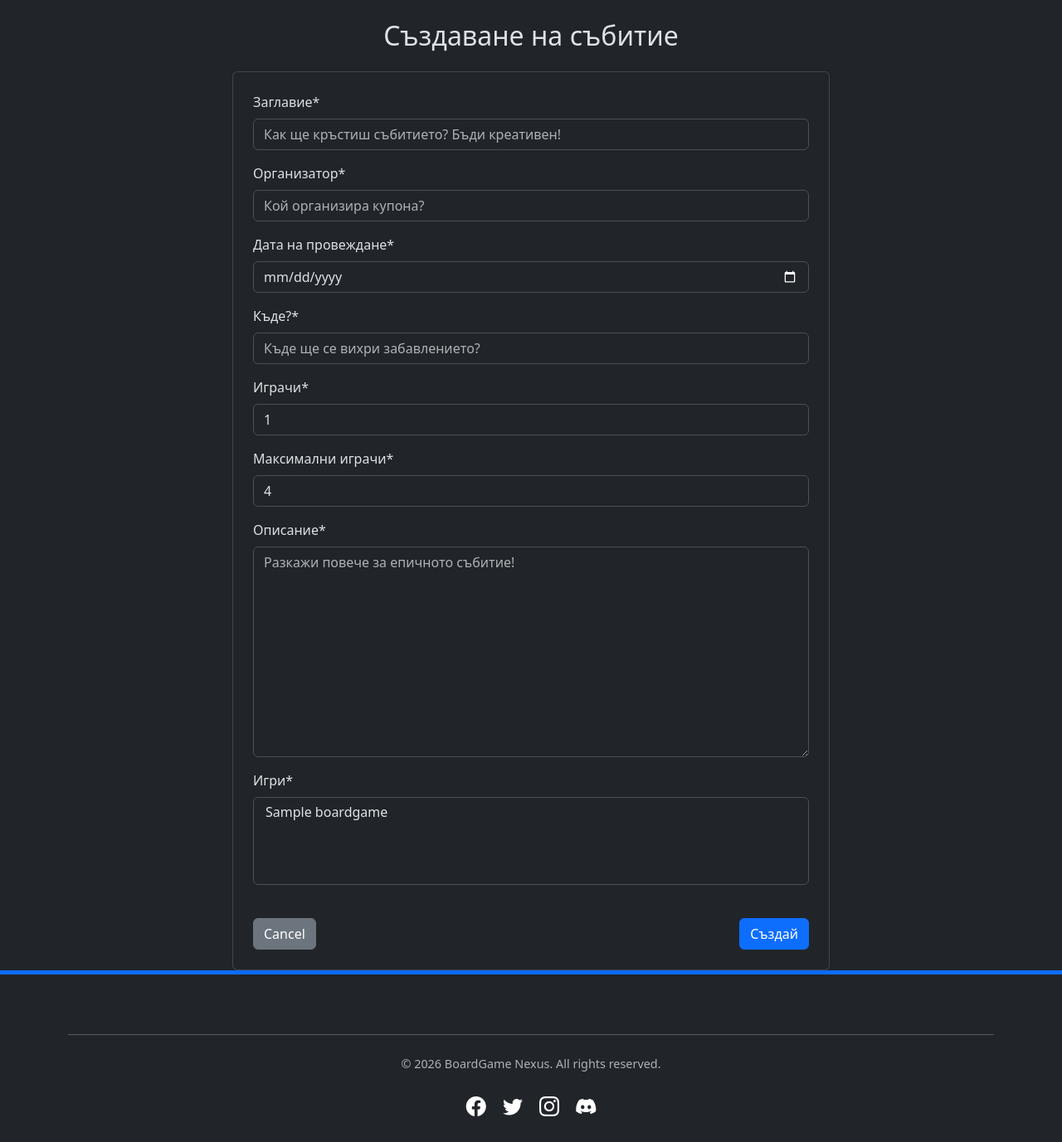
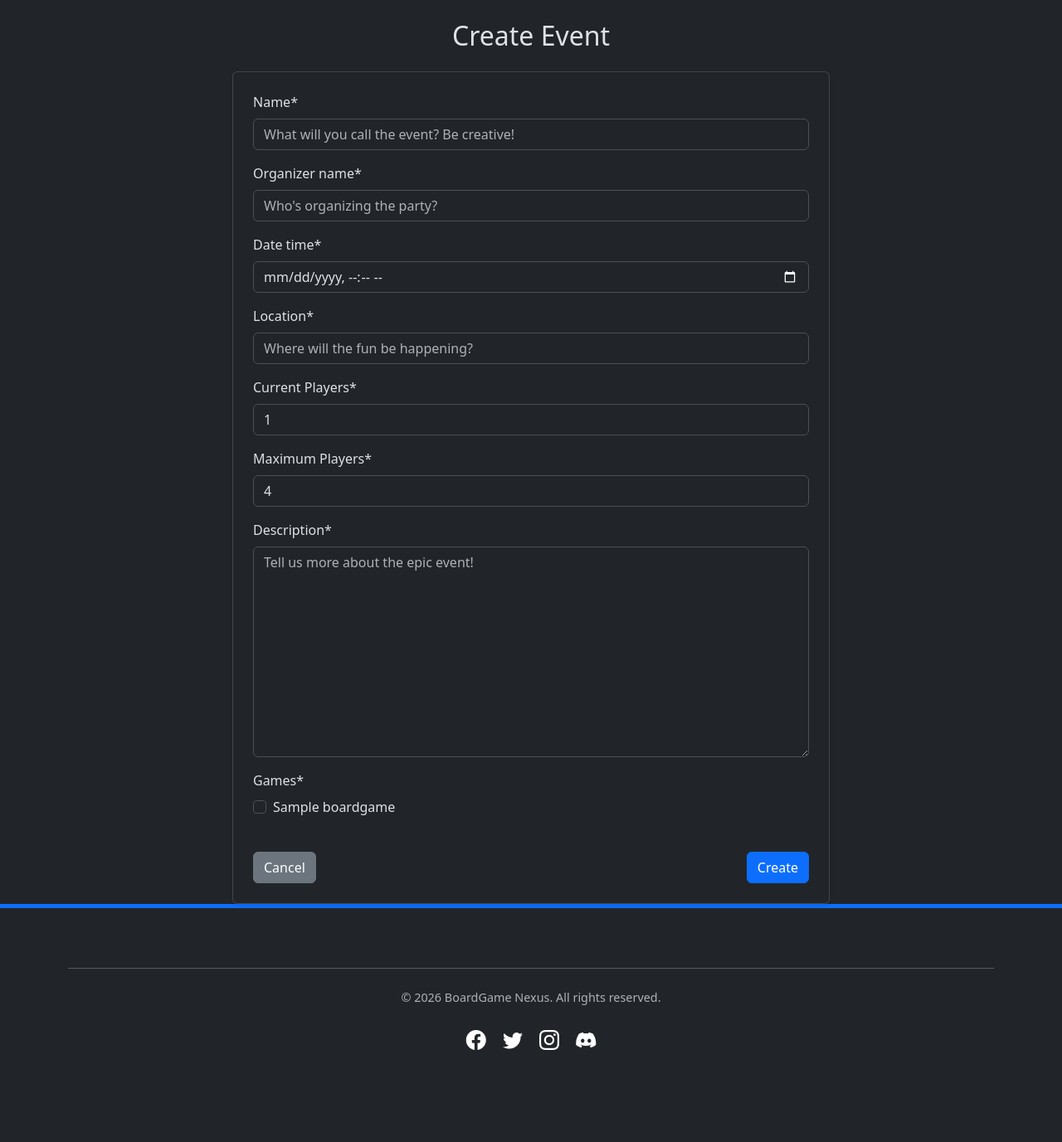
Before and after one commit to GospodinovPetar/BoardGameNexus, a Django app: page /events/add/ in a window 1280 px wide. Shown: the part 86-1463 px from the top of the page at 83% size. After the commit the page ends 1352 px from the top, so only its background shows below. Run offline with Django 5.2, Linux system fonts and the light colour scheme; tables that the repository leaves empty hold one stand-in row (values such as "Sample post"); some libraries are stand-ins or nearby versions.

Commit message:
Finishing touches

```diff
--- a/events/forms.py
+++ b/events/forms.py
@@ -8,10 +8,10 @@ class EventSearchForm(forms.Form):
     name = forms.CharField(
         max_length=100,
         required=False,
-        label="Име на събитие",
+        label="Event Name",
         widget=forms.TextInput(
             attrs={
-                "placeholder": "Търсене по име на събитие...",
+                "placeholder": "Search by event name...",
                 "class": "form-control",
             }
         ),
@@ -19,39 +19,39 @@ class EventSearchForm(forms.Form):
     organizer_name = forms.CharField(
         max_length=100,
         required=False,
-        label="Организатор",
+        label="Organizer",
         widget=forms.TextInput(
             attrs={
-                "placeholder": "Име на организатор...",
+                "placeholder": "Organizer name...",
                 "class": "form-control",
             }
         ),
     )
     location = forms.MultipleChoiceField(
         required=False,
-        label="Локация",
+        label="Location",
         widget=forms.CheckboxSelectMultiple,
     )
     min_players = forms.IntegerField(
         required=False,
-        label="Мин. играчи",
+        label="Min. Players",
         widget=forms.NumberInput(attrs={"placeholder": "1", "class": "form-control"}),
     )
     max_players = forms.IntegerField(
         required=False,
-        label="Макс. играчи",
+        label="Max. Players",
         widget=forms.NumberInput(attrs={"placeholder": "100", "class": "form-control"}),
     )
     date_time_before = forms.DateTimeField(
         required=False,
-        label="Преди дата и час",
+        label="Before Date and Time",
         widget=forms.DateTimeInput(
             attrs={"type": "datetime-local", "class": "form-control"}
         ),
     )
     date_time_after = forms.DateTimeField(
         required=False,
-        label="След дата и час",
+        label="After Date and Time",
         widget=forms.DateTimeInput(
             attrs={"type": "datetime-local", "class": "form-control"}
         ),
@@ -59,7 +59,7 @@ class EventSearchForm(forms.Form):
     games = forms.ModelMultipleChoiceField(
         queryset=BoardGame.objects.all(),
         required=False,
-        label="Игри",
+        label="Games",
         widget=forms.CheckboxSelectMultiple,
     )
 
@@ -71,23 +71,23 @@ class EventSearchForm(forms.Form):
         ]
 
     SORT_CHOICES = [
-        ("name", "Име (А-Я)"),
-        ("-name", "Име (Я-А)"),
-        ("date_time", "Дата (стари първо)"),
-        ("-date_time", "Дата (нови първо)"),
-        ("organizer_name", "Организатор (А-Я)"),
-        ("-organizer_name", "Организатор (Я-А)"),
-        ("location", "Локация (А-Я)"),
-        ("-location", "Локация (Я-А)"),
-        ("current_players", "Текущи играчи (възходящ)"),
-        ("-current_players", "Текущи играчи (низходящ)"),
-        ("max_players", "Макс. играчи (възходящ)"),
-        ("-max_players", "Макс. играчи (низходящ)"),
+        ("name", "Name (A-Z)"),
+        ("-name", "Name (Z-A)"),
+        ("date_time", "Date (Oldest First)"),
+        ("-date_time", "Date (Newest First)"),
+        ("organizer_name", "Organizer (A-Z)"),
+        ("-organizer_name", "Organizer (Z-A)"),
+        ("location", "Location (A-Z)"),
+        ("-location", "Location (Z-A)"),
+        ("current_players", "Current Players (Asc)"),
+        ("-current_players", "Current Players (Desc)"),
+        ("max_players", "Max Players (Asc)"),
+        ("-max_players", "Max Players (Desc)"),
     ]
     sort_by = forms.ChoiceField(
         choices=SORT_CHOICES,
         required=False,
-        label="Сортирай по",
+        label="Sort By",
         widget=forms.Select(attrs={"class": "form-select"}),
     )
 
@@ -106,40 +106,28 @@ class EventForm(forms.ModelForm):
             "games",
         ]
         widgets = {
-            "date_time": forms.DateInput(
-                attrs={"class": "form-control", "type": "date"}
+            "date_time": forms.DateTimeInput(
+                attrs={"class": "form-control", "type": "datetime-local"}
             ),
             "name": forms.TextInput(
-                attrs={"placeholder": "Как ще кръстиш събитието? Бъди креативен!"}
+                attrs={"placeholder": "What will you call the event? Be creative!"}
             ),
             "organizer_name": forms.TextInput(
-                attrs={"placeholder": "Кой организира купона?"}
+                attrs={"placeholder": "Who's organizing the party?"}
             ),
             "location": forms.TextInput(
-                attrs={"placeholder": "Къде ще се вихри забавлението?"}
+                attrs={"placeholder": "Where will the fun be happening?"}
             ),
             "current_players": forms.NumberInput(
-                attrs={"placeholder": "Колко героя вече са се записали?"}
+                attrs={"placeholder": "How many heroes have already signed up?"}
             ),
             "max_players": forms.NumberInput(
-                attrs={"placeholder": "Колко максимум могат да се включат?"}
+                attrs={"placeholder": "How many can join at most?"}
             ),
             "description": forms.Textarea(
-                attrs={"placeholder": "Разкажи повече за епичното събитие!"}
+                attrs={"placeholder": "Tell us more about the epic event!"}
             ),
-            "games": forms.SelectMultiple(
-                attrs={"placeholder": "Кои игри ще спасят положението?"}
-            ),
-        }
-        labels = {
-            "name": "Заглавие",
-            "organizer_name": "Организатор",
-            "date_time": "Дата на провеждане",
-            "location": "Къде?",
-            "current_players": "Играчи",
-            "max_players": "Максимални играчи",
-            "description": "Описание",
-            "games": "Игри",
+            "games": forms.CheckboxSelectMultiple(),
         }
 
     def clean(self):
@@ -152,15 +140,15 @@ class EventForm(forms.ModelForm):
             if current_players > max_players:
                 self.add_error(
                     "current_players",
-                    "Сегашните играчи надхвърлят максималния брой играчи.",
+                    "Current players cannot exceed maximum players.",
                 )
                 self.add_error(
                     "max_players",
-                    "Максималния брой играчи не може да е по-малък от сегашния.",
+                    "Maximum players cannot be less than current players.",
                 )
 
         if date_time is not None:
             if date_time < now():
-                self.add_error("date_time", "Датата не може да бъде в миналото.")
+                self.add_error("date_time", "Date cannot be in the past.")
 
         return cleaned_data
--- a/events/models.py
+++ b/events/models.py
@@ -23,13 +23,13 @@ class Event(models.Model):
     )
 
     current_players = models.PositiveIntegerField(
-        default=1, verbose_name="Текущ брой играчи"
+        default=1, verbose_name="Current Players"
     )
 
     max_players = models.PositiveIntegerField(
         default=4,
         validators=[MinValueValidator(2)],
-        verbose_name="Максимален брой места",
+        verbose_name="Maximum Players",
     )
 
     games = models.ManyToManyField(
--- a/events/views.py
+++ b/events/views.py
@@ -1,10 +1,9 @@
 from django.shortcuts import render, get_object_or_404, redirect
 from django.contrib import messages
 from django.urls import reverse
-from django.db.models import Q  # Import Q for complex lookups
-
 from events.forms import EventSearchForm, EventForm
 from events.models import Event
+from games.models import BoardGame
 
 
 def events_list(request):
@@ -63,7 +62,7 @@ def join_event(request, pk):
     joined_events = request.session.get("joined_events", [])
 
     if pk in joined_events:
-        messages.warning(request, "Вече сте се записали за това събитие!")
+        messages.warning(request, "You have already joined this event!")
         return redirect("events:events_list")
 
     if event.current_players < event.max_players:
@@ -72,10 +71,10 @@ def join_event(request, pk):
 
         joined_events.append(pk)
         request.session["joined_events"] = joined_events
-        messages.success(request, f"Успешно се присъединихте към {event.name}!")
+        messages.success(request, f"Successfully joined {event.name}!")
 
     else:
-        messages.error(request, "Съжаляваме, местата са запълнени.")
+        messages.error(request, "Sorry, all spots are filled.")
 
     return redirect("events:events_list")
 
@@ -87,12 +86,18 @@ def add_event(request):
             form.save()
             return redirect("events:events_list")
     else:
-        form = EventForm()
+        initial_data = {}
+        game_id = request.GET.get("game_id")
+        if game_id:
+            game = get_object_or_404(BoardGame, pk=game_id)
+            initial_data["games"] = [game]
+        form = EventForm(initial=initial_data)
 
     context = {
         "form": form,
-        "button_text": "Създай",
-        "page_title": f"Създаване на събитие",
+        "button_text": "Create",
+        "cancel_url": reverse("events:events_list"),
+        "page_title": "Create Event",
     }
     return render(request, "event_cud.html", context)
 
@@ -104,7 +109,7 @@ def edit_event(request, pk):
         form = EventForm(request.POST, instance=event)
         if form.is_valid():
             form.save()
-            messages.success(request, f"Успешно редактирахте {event.name}!")
+            messages.success(request, f"Successfully edited {event.name}!")
             return redirect("events:event_detail", pk=pk)
     else:
         form = EventForm(instance=event)
@@ -113,8 +118,9 @@ def edit_event(request, pk):
         "form": form,
         "event": event,
         "edit": True,
-        "page_title": f"Редактиране на {event.name}",
-        "button_text": "Редактирай",
+        "page_title": f"Edit {event.name}",
+        "button_text": "Edit",
+        "cancel_url": reverse("events:events_list"),
         "form_action_url": reverse("events:edit_event", kwargs={"pk": pk}),
     }
 
@@ -126,7 +132,7 @@ def delete_event(request, pk):
 
     if request.method == "POST":
         event.delete()
-        messages.success(request, f"Успешно изтрихте {event.name}!")
+        messages.success(request, f"Successfully deleted {event.name}!")
         return redirect("events:events_list")
     else:
         form = EventForm(instance=event)
@@ -138,9 +144,10 @@ def delete_event(request, pk):
         "event": event,
         "delete": True,
         "form_action_url": reverse("events:delete_event", kwargs={"pk": pk}),
-        "button_text": "Изтрий",
-        "page_title": f"Изтрий {event.name}",
-        "confirm_message": f"Сигурни ли сте, че искате да изтриете {event.name}? Това действие не може да бъде отменено!",
+        "button_text": "Delete",
+        "page_title": f"Delete {event.name}",
+        "cancel_url": reverse("events:events_list"),
+        "confirm_message": f"Are you sure you want to delete {event.name}? This action cannot be undone!",
     }
 
     return render(request, "event_cud.html", context)
--- a/games/views.py
+++ b/games/views.py
@@ -69,6 +69,7 @@ def add_game(request):
         "form": form,
         "page_title": "Добави нова игра",
         "button_text": "Добави",
+        "cancel_url": reverse("games:games"),
         "form_action_url": reverse("games:add_game"),
     }
 
@@ -91,6 +92,7 @@ def edit_game(request, pk):
         "edit": True,
         "page_title": f"Редактиране на {game.title}",
         "button_text": "Редактирай",
+        "cancel_url": reverse("games:games"),
         "form_action_url": reverse("games:edit_game", kwargs={"pk": pk}),
     }
 
@@ -115,6 +117,7 @@ def delete_game(request, pk):
         "form_action_url": reverse("games:delete_game", kwargs={"pk": pk}),
         "button_text": "Изтрий",
         "page_title": f"Изтрий {game.title}",
+        "cancel_url": reverse("games:games"),
         "confirm_message": f'Сигурни ли сте, че искате да изтриете "{game.title}"? Това действие не може да бъде отменено!',
     }
 
--- a/requirements.txt
+++ b/requirements.txt
@@ -4,4 +4,5 @@ Django==6.0.2
 django-crispy-forms==2.5
 django-jazzmin==3.0.2
 psycopg2-binary==2.9.11
+python-dotenv==1.2.1
 sqlparse==0.5.5
--- /dev/null
+++ b/templates/_form_card.html
@@ -0,0 +1,22 @@
+{% load crispy_forms_tags %}
+
+{% if confirm_message %}
+    <div class="alert alert-danger text-center" role="alert">
+        {{ confirm_message }}
+    </div>
+{% endif %}
+
+<div class="row justify-content-center">
+    <div class="col-md-8">
+        <form method="post" class="card p-4 shadow-sm" action="{{ form_action_url }}">
+            {% csrf_token %}
+            {{ form|crispy }}
+            <div class="d-flex justify-content-between mt-4">
+                <a href="{{ cancel_url }}" class="btn btn-secondary">Cancel</a>
+                <button type="submit" class="btn {% if delete %}btn-danger{% else %}btn-primary{% endif %}">
+                    {{ button_text }}
+                </button>
+            </div>
+        </form>
+    </div>
+</div>
--- a/templates/event_cud.html
+++ b/templates/event_cud.html
@@ -1,34 +1,10 @@
 {% extends 'base.html' %}
-{% load crispy_forms_tags %}
-{% load static %}
 
 {% block title %}{{ page_title }}{% endblock %}
 
 {% block content %}
 <div class="container mt-4">
     <h2 class="mb-4 text-center">{{ page_title }}</h2>
-
-    {% if delete %}
-        <div class="alert alert-danger text-center" role="alert">
-            {{ confirm_message }}
-        </div>
-    {% endif %}
-
-    <div class="row justify-content-center">
-        <div class="col-md-8">
-            <form method="post" class="card p-4 shadow-sm" action="{% if form_action_url %}{{ form_action_url }}{% endif %}">
-                {% csrf_token %}
-                {{ form|crispy }}
-                <div class="d-flex justify-content-between mt-4">
-                    {% if delete or edit %}
-                        <a href="{% url 'events:event_detail' event.pk %}" class="btn btn-secondary">Cancel</a>
-                    {% else %}
-                        <a href="{% url 'events:events_list'%}" class="btn btn-secondary">Cancel</a>
-                    {% endif %}
-                    <button type="submit" class="btn {% if delete %}btn-danger{% else %}btn-primary{% endif %}">{{ button_text }}</button>
-                </div>
-            </form>
-        </div>
-    </div>
+    {% include '_form_card.html' with cancel_url=cancel_url %}
 </div>
 {% endblock %}
--- a/templates/events.html
+++ b/templates/events.html
@@ -1,6 +1,7 @@
 {% extends 'base.html' %}
 {% load static %}
 {% load crispy_forms_tags %}
+{% load game_filters %}
 
 {% block title %}Events - BoardGame Nexus{% endblock %}
 
@@ -74,6 +75,9 @@
                         {% endif %}
                         <div class="mt-3">
                             <i class="bi bi-people-fill"></i> Players: <strong>{{ event.current_players }}</strong> / {{ event.max_players }}
+                        {% if event|is_event_full %}
+                            <span class="badge bg-danger ms-2">Full</span>
+                        {% endif %}
                             <div class="progress mt-1" style="height: 15px;">
                                 {% widthratio event.current_players event.max_players 100 as percentage %}
                                 <div class="progress-bar bg-info progress-bar-striped" role="progressbar" style="width: {{ percentage }}%;" aria-valuenow="{{ event.current_players }}" aria-valuemin="0" aria-valuemax="{{ event.max_players }}">
--- a/templates/game_detail.html
+++ b/templates/game_detail.html
@@ -1,5 +1,6 @@
 {% extends 'base.html' %}
 {% load static %}
+{% load game_filters %}
 
 {% block title %}{{ game.title }} - Details{% endblock %}
 
@@ -26,7 +27,7 @@
                             <i class="bi bi-controller"></i> <strong>Genre:</strong> {{ game.genre.name }}
                         </li>
                         <li class="list-group-item text-start">
-                            <i class="bi bi-people-fill"></i> <strong>Players:</strong> {{ game.min_players }} - {{ game.max_players }}
+                            <i class="bi bi-people-fill"></i> <strong>Players:</strong> {{ game|player_range }}
                         </li>
                         <li class="list-group-item text-start d-flex flex-column">
                             <div>
@@ -67,7 +68,7 @@
                     </a>
                 </div>
                 <div class="col">
-                    <a href="#" class="btn btn-primary btn-action-uniform w-100">
+                    <a href="{% url 'events:add_event' %}?game_id={{ game.pk }}" class="btn btn-primary btn-action-uniform w-100">
                         <i class="bi bi-calendar-plus me-2"></i> Create Event
                     </a>
                 </div>
--- a/templates/games.html
+++ b/templates/games.html
@@ -1,6 +1,7 @@
 {% extends 'base.html' %}
 {% load static %}
 {% load crispy_forms_tags %}
+{% load game_filters %}
 
 {% block title %}All Games - BoardGame Nexus{% endblock %}
 
@@ -157,7 +158,7 @@
                     <h5 class="game-card-title mb-3">{{ game.title }}</h5>
                     <div class="game-card-info flex-grow-1 mb-3">
                         <span><i class="bi bi-tag-fill"></i> Genre: {{ game.genre.name }}</span>
-                        <span><i class="bi bi-people-fill"></i> Players: {{ game.min_players }}-{{ game.max_players }}</span>
+                        <span><i class="bi bi-people-fill"></i> {{ game|player_range }}</span>
                         <span>
                             <i class="bi bi-star-fill"></i> Rating: {{ game.rating }} / 5.0
                             {% if game.rating > 4.5 %} <span class="badge bg-warning text-dark ms-2">Top!</span>{% endif %}
```
Also changed, not shown: BoardGameNexus/settings.py (+11 -16 lines), games/forms.py (+12 -22 lines), games/templatetags/game_filters.py (added, +13 -0 lines), templates/game_cud.html (+1 -25 lines), README.md, games/templatetags/__init__.py (added).
